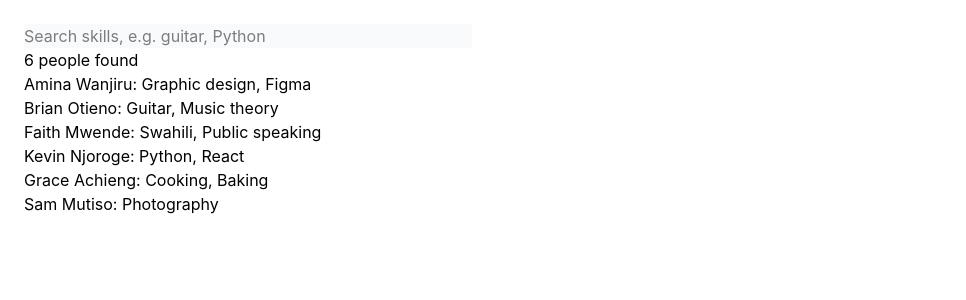
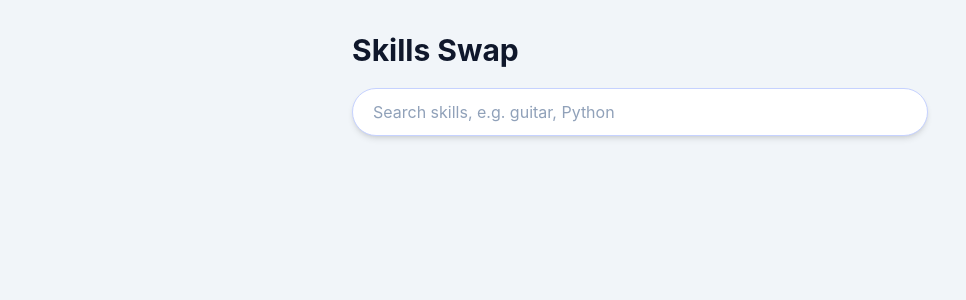
Before and after one commit to Nicole-ke/Skills-swap, a React (Vite) app: page / in a window 1280 px wide. Shown: the top 300 px of the page, without its empty margins (0-966 px from the left). Built offline with nearby package versions, Linux system fonts and the light colour scheme; data requests are answered from the project's data file.

Commit message:
styled searchbar and suggestions

```diff
--- a/src/App.jsx
+++ b/src/App.jsx
@@ -1,6 +1,6 @@
 import { useEffect, useState } from "react";
 import SearchBar from "./components/searchBar";
-import { mockUsers } from "./mockData";
+
 import { BASE_URL } from "./utils/utils";
 
 function App() {
@@ -14,26 +14,46 @@ function App() {
   }, []);
 
   const results = users.filter(
-    (
-      u, // used to filter the mockusers array every time the component changes
-    ) =>
-      [u.name, u.location, ...(u.offers ?? []), ...(u.wants ?? [])] //does she have a name..yes....loction...yes...wants (if she doesnt it remains emptyand also offers)
+    (u) =>
+      [u.name, u.location, ...(u.offers ?? []), ...(u.wants ?? [])]
         .join(" ")
         .toLowerCase()
-        .includes(query.trim().toLowerCase()), //to prevent submission of blank spaces
+        .includes(query.trim().toLowerCase()),
   );
+
   return (
-    <div style={{ padding: 24 }}>
+    <main className="min-h-screen bg-slate-100 px-4 py-8">
+      <div className="mx-auto max-w-xl">
+        <h1 className="mb-5 text-3xl font-bold text-slate-900">Skills Swap</h1>
         <SearchBar value={query} onChange={setQuery} />
-      <p>{results.length} people found</p>
-      <ul>
+
+        {query.trim().length > 0 && (
+          <section className="mt-5 rounded-3xl border border-slate-200 bg-white p-4 shadow-lg">
+            <div className="mb-3 px-1 text-sm font-medium text-slate-500">
+              {results.length} {results.length === 1 ? "person" : "people"} found
+            </div>
+
+            <ul className="space-y-3">
               {results.map((u) => (
-          <li key={u.id}>
-            {u.name}: {u.offers.join(", ")}
+                <li
+                  key={u.id}
+                  className="cursor-pointer rounded-2xl border border-indigo-100 bg-gradient-to-r from-indigo-50 to-amber-50 p-4 transition hover:-translate-y-0.5 hover:border-indigo-300 hover:shadow-md"
+                >
+                  <div className="flex flex-col gap-1 sm:flex-row sm:items-baseline sm:justify-between">
+                    <span className="font-bold text-slate-900">{u.name}</span>
+                    <span className="text-sm font-medium text-indigo-700">
+                      {u.offers.join(", ")}
+                    </span>
+                  </div>
+                  <p className="mt-1 text-sm text-slate-600">{u.location}</p>
                 </li>
               ))}
             </ul>
+          </section>
+        )}
       </div>
+    </main>
   );
 }
+
 export default App;
--- a/src/components/searchBar.jsx
+++ b/src/components/searchBar.jsx
@@ -17,8 +17,9 @@ export default function SearchBar({ value, onChange }) {
   }
 
   return (
-    <div className="relative w-full max-w-md bg-gray-50">
+    <div className="relative w-full">
       <input
+        className="h-12 w-full rounded-full border border-indigo-200 bg-white px-5 pr-20 text-base text-slate-900 shadow-md outline-none transition placeholder:text-slate-400 focus:border-indigo-500 focus:ring-4 focus:ring-indigo-100"
         type="text"
         value={text}
         onChange={(event) => setText(event.target.value)}
@@ -26,7 +27,12 @@ export default function SearchBar({ value, onChange }) {
         aria-label="Search skills"
       />
       {text.length > 0 ? (
-        <button type="button" onClick={handleClear} aria-label="Clear search">
+        <button
+          type="button"
+          onClick={handleClear}
+          aria-label="Clear search"
+          className="absolute right-3 top-1/2 -translate-y-1/2 rounded-full px-3 py-1.5 text-sm font-semibold text-indigo-700 hover:bg-indigo-50"
+        >
           Clear
         </button>
       ) : null}
--- a/src/mockData.js
+++ /dev/null
@@ -1,56 +0,0 @@
-export const mockUsers = [
-  {
-    id: 1,
-    name: "Amina Wanjiru",
-    location: "Nairobi",
-    bio: "Designer who wants to learn coding basics.",
-    offers: ["Graphic design", "Figma"],
-    wants: ["Python", "Data analysis"],
-    email: "amina@example.com",
-  },
-  {
-    id: 2,
-    name: "Brian Otieno",
-    location: "Kisumu",
-    bio: "Weekend musician, happy to teach beginners.",
-    offers: ["Guitar", "Music theory"],
-    wants: ["Photography"],
-    email: "brian@example.com",
-  },
-  {
-    id: 3,
-    name: "Faith Mwende",
-    location: "Mombasa",
-    bio: "Language tutor looking to level up on tools.",
-    offers: ["Swahili", "Public speaking"],
-    wants: ["Excel", "Figma"],
-    email: "faith@example.com",
-  },
-  {
-    id: 4,
-    name: "Kevin Njoroge",
-    location: "Nakuru",
-    bio: "Developer who wants to finally learn guitar.",
-    offers: ["Python", "React"],
-    wants: ["Guitar", "Cooking"],
-    email: "kevin@example.com",
-  },
-  {
-    id: 5,
-    name: "Grace Achieng",
-    location: "Eldoret",
-    bio: "Home cook who loves sharing recipes.",
-    offers: ["Cooking", "Baking"],
-    wants: ["Swahili"],
-    email: "grace@example.com",
-  },
-  {
-    id: 6,
-    name: "Sam Mutiso",
-    location: "Nairobi",
-    bio: "New here, still deciding what to learn.",
-    offers: ["Photography"],
-    wants: [],
-    email: "sam@example.com",
-  },
-];
```
Lines whose indentation alone changed are shown as unchanged.
